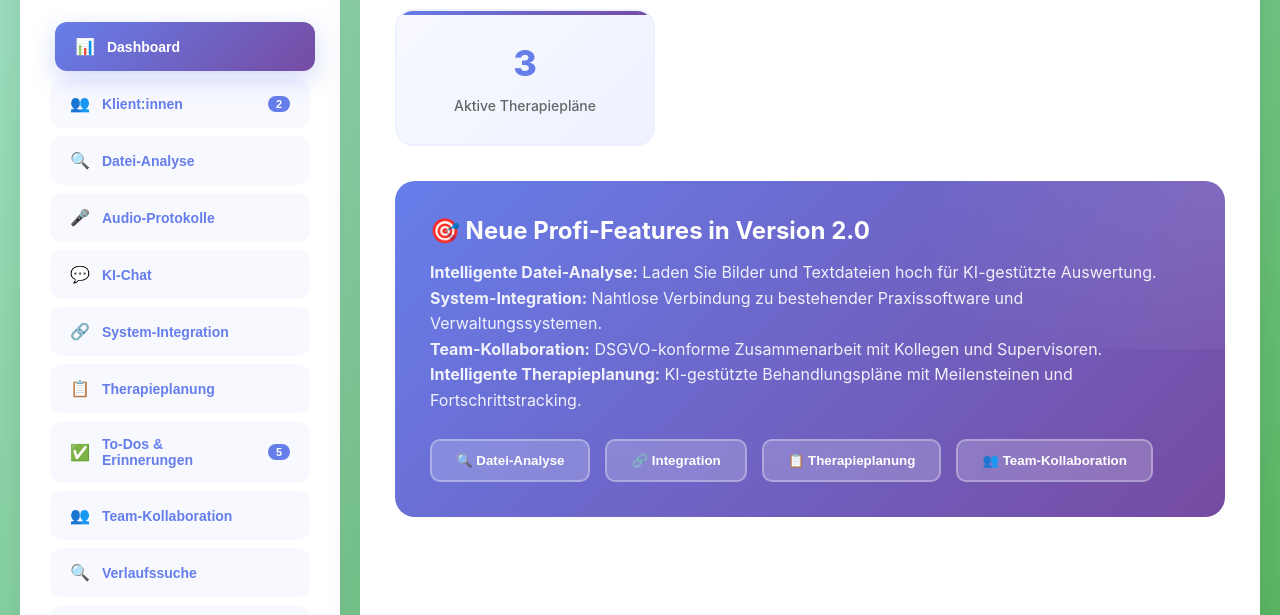
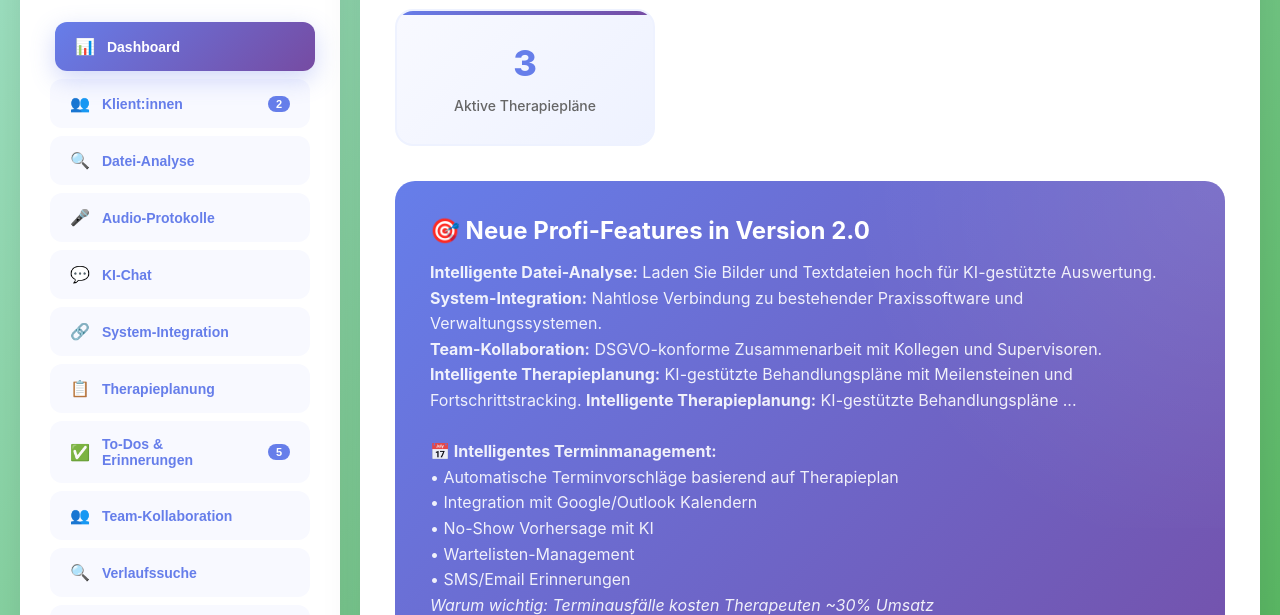
Before and after one commit to superhecht1/praxida-mitallem-komplett-klienten, a website: page public/index.html in a window 1280 px wide. Shown: the part 337-952 px from the top of the page. Drawn offline with Linux system fonts and the light colour scheme.

Commit message:
Update index.html

```diff
--- a/public/index.html
+++ b/public/index.html
@@ -1745,6 +1745,24 @@
                         <strong>System-Integration:</strong> Nahtlose Verbindung zu bestehender Praxissoftware und Verwaltungssystemen.<br>
                         <strong>Team-Kollaboration:</strong> DSGVO-konforme Zusammenarbeit mit Kollegen und Supervisoren.<br>
                         <strong>Intelligente Therapieplanung:</strong> KI-gestützte Behandlungspläne mit Meilensteinen und Fortschrittstracking.
+                        <strong>Intelligente Therapieplanung:</strong> KI-gestützte Behandlungspläne ...
+                        <br><br>
+                        <strong>📅 Intelligentes Terminmanagement:</strong><br>
+                        • Automatische Terminvorschläge basierend auf Therapieplan<br>
+                        • Integration mit Google/Outlook Kalendern<br>
+                        • No-Show Vorhersage mit KI<br>
+                        • Wartelisten-Management<br>
+                        • SMS/Email Erinnerungen<br>
+                        <em>Warum wichtig: Terminausfälle kosten Therapeuten ~30% Umsatz</em>
+                        <br><br>
+
+                        <strong>🔐 Multi-User Authentication & Praxis-Teams:</strong><br>
+                        • Sichere Anmeldung mit Rollen (Therapeut/Assistenz/Admin)<br>
+                        • Praxis-übergreifende Zusammenarbeit<br>
+                        • Datenschutz-konforme Zugriffskontrollen<br>
+                        • Session-Management und 2FA<br>
+                    </p>
+
                     </p>
                     <div class="feature-buttons">
                         <button class="feature-btn" onclick="showSection('files', document.querySelector('.nav-tab:nth-child(3)'))">
```
